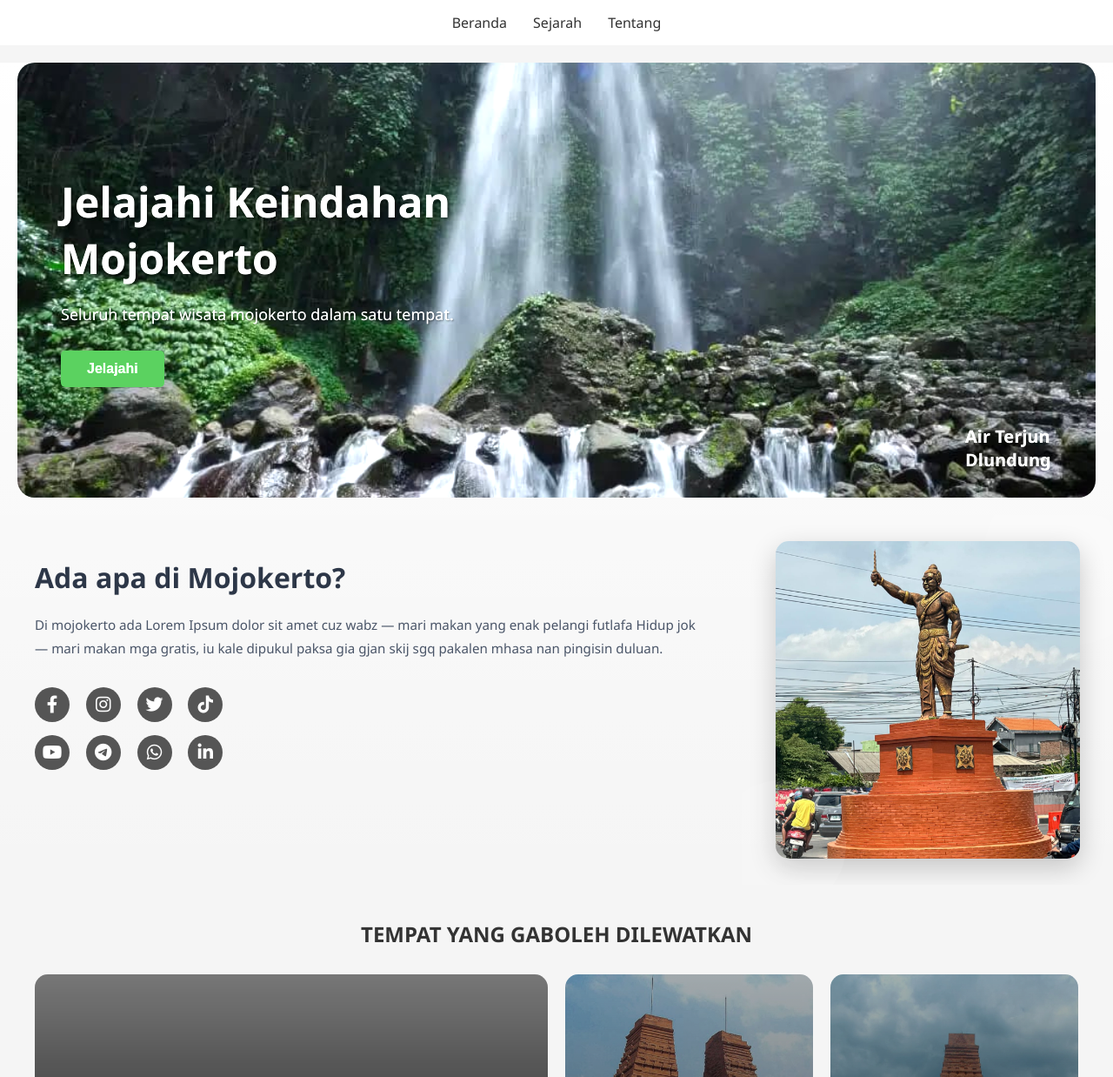
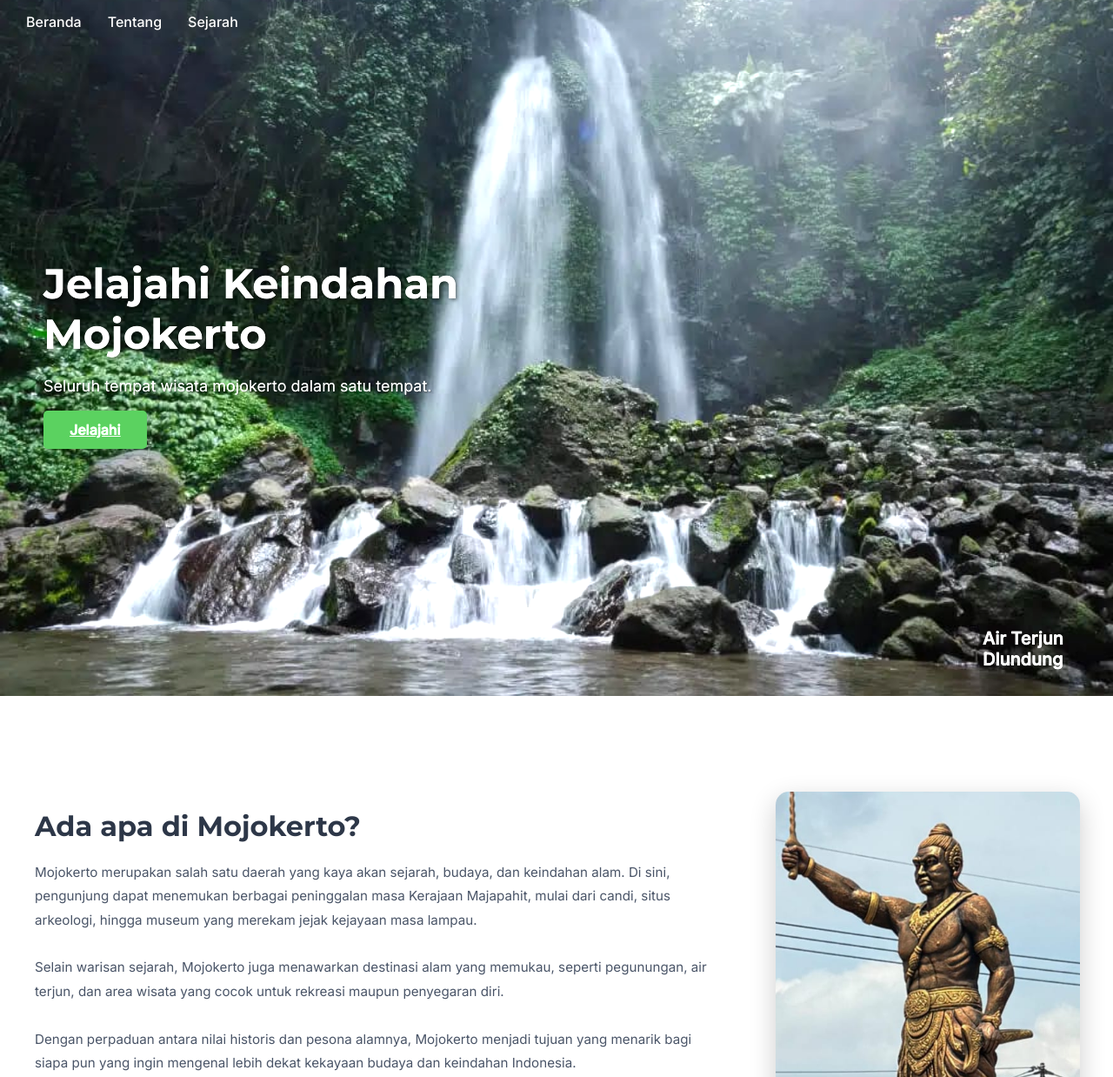
Before and after one commit to Jiichiro/-AREK_AI--Festika-Jatim-2025, a plain HTML site: page index.html in a window 1280 px wide. Shown: the top 1238 px of the page at 87% size. Drawn offline with Linux system fonts and the light colour scheme; files whose address does not match are found by name.

Commit message:
add animation to hero and header

```diff
--- a/index.html
+++ b/index.html
@@ -8,6 +8,9 @@
     <title>Jelajahi Keindahan Mojokerto</title>
     <link rel="stylesheet" href="styles/index.css">
     <link rel="stylesheet" href="https://cdnjs.cloudflare.com/ajax/libs/font-awesome/6.4.0/css/all.min.css">
+    <link
+        href="https://fonts.googleapis.com/css2?family=Montserrat:wght@400;500;600;700&family=Inter:wght@400;500&display=swap"
+        rel="stylesheet">
     <script src="scripts/index.js"></script>
 </head>
 
@@ -16,8 +19,8 @@
     <header>
         <nav id="mainNav">
             <a href="#beranda">Beranda</a>
+            <a href="#tentang">Tentang</a>
             <a href="#sejarah">Sejarah</a>
-            <a href="#tentang">Tentang</a>
         </nav>
         <div class="menu-toggle" onclick="toggleMenu()">
             <i class="fas fa-bars"></i>
@@ -26,22 +29,28 @@
 
     <div class="container-1">
         <!-- Hero Section -->
-        <section class="hero">
+        <section class="hero" style="background-image: url('../assets/images/air-terjun-dlundung-mojokerto.jpeg');">
             <div class="hero-content">
                 <h1>Jelajahi Keindahan Mojokerto</h1>
                 <p>Seluruh tempat wisata mojokerto dalam satu tempat.</p>
-                <button class="btn-jelajahi" onclick="scrollToDestinations()">Jelajahi</button>
+                <a href="#jelajahi" class="btn-jelajahi">Jelajahi</a>
             </div>
             <div class="hero-label">Air Terjun Dlundung</div>
         </section>
 
-        <section class="detail">
+        <section class="detail" id="tentang">
             <div class="detail-section">
                 <h1>Ada apa di Mojokerto?</h1>
                 <p>
-                    Di mojokerto ada Lorem Ipsum dolor sit amet cuz wabz — mari makan yang enak pelangi futlafa Hidup
-                    jok — mari makan mga gratis, iu kale dipukul paksa gia gjan skij sgq pakalen mhasa nan pingisin
-                    duluan.
+                    Mojokerto merupakan salah satu daerah yang kaya akan sejarah, budaya, dan keindahan alam. Di sini,
+                    pengunjung dapat menemukan berbagai peninggalan masa Kerajaan Majapahit, mulai dari candi, situs
+                    arkeologi, hingga museum yang merekam jejak kejayaan masa lampau. <br><br>
+
+                    Selain warisan sejarah, Mojokerto juga menawarkan destinasi alam yang memukau, seperti pegunungan,
+                    air terjun, dan area wisata yang cocok untuk rekreasi maupun penyegaran diri. <br><br>
+
+                    Dengan perpaduan antara nilai historis dan pesona alamnya, Mojokerto menjadi tujuan yang menarik
+                    bagi siapa pun yang ingin mengenal lebih dekat kekayaan budaya dan keindahan Indonesia.
                 </p>
 
                 <div class="social-icons">
@@ -73,8 +82,7 @@
             </div>
             <div class="detail-image-section">
                 <div class="image-wrapper">
-                    <img src="assets/images/patung-dipura-mojokerto.jpeg"
-                        alt="Patung Mojokerto">
+                    <img loading="lazy" src="assets/images/patung-dipura-mojokerto.jpeg" alt="Patung Mojokerto">
                 </div>
             </div>
         </section>
@@ -103,7 +111,7 @@
         </div>
     </section>
 
-    <div class="jelajahi-container">
+    <div class="jelajahi-container" id="jelajahi">
         <div class="jelajahi-header">
             <h2>Jelajahi</h2>
             <p class="jelajahi-subtitle">Lebih dari 50+ destinasi</p>
@@ -122,8 +130,8 @@
 
         <div class="jelajahi-cards-grid">
             <figure class="jelajahi-card">
-                <img src="assets/images/bukit-watu-jengger-mojokerto.jpeg"
-                    alt="Bukit Watu Jengger" class="jelajahi-card-image">
+                <img loading="lazy" src="assets/images/bukit-watu-jengger-mojokerto.jpeg" alt="Bukit Watu Jengger"
+                    class="jelajahi-card-image">
                 <figcaption class="jelajahi-card-overlay">
                     <div class="jelajahi-card-title">Bukit Watu Jengger</div>
                     <div class="jelajahi-card-info">
@@ -134,8 +142,8 @@
             </figure>
 
             <figure class="jelajahi-card">
-                <img src="assets/images/bukit-watu-jengger-mojokerto.jpeg"
-                    alt="Bukit Watu Jengger" class="jelajahi-card-image">
+                <img loading="lazy" src="assets/images/bukit-watu-jengger-mojokerto.jpeg" alt="Bukit Watu Jengger"
+                    class="jelajahi-card-image">
                 <figcaption class="jelajahi-card-overlay">
                     <div class="jelajahi-card-title">Bukit Watu Jengger</div>
                     <div class="jelajahi-card-info">
@@ -146,8 +154,8 @@
             </figure>
 
             <figure class="jelajahi-card">
-                <img src="assets/images/bukit-watu-jengger-mojokerto.jpeg"
-                    alt="Bukit Watu Jengger" class="jelajahi-card-image">
+                <img loading="lazy" src="assets/images/bukit-watu-jengger-mojokerto.jpeg" alt="Bukit Watu Jengger"
+                    class="jelajahi-card-image">
                 <figcaption class="jelajahi-card-overlay">
                     <div class="jelajahi-card-title">Bukit Watu Jengger</div>
                     <div class="jelajahi-card-info">
@@ -158,8 +166,8 @@
             </figure>
 
             <figure class="jelajahi-card">
-                <img src="assets/images/bukit-watu-jengger-mojokerto.jpeg"
-                    alt="Bukit Watu Jengger" class="jelajahi-card-image">
+                <img loading="lazy" src="assets/images/bukit-watu-jengger-mojokerto.jpeg" alt="Bukit Watu Jengger"
+                    class="jelajahi-card-image">
                 <figcaption class="jelajahi-card-overlay">
                     <div class="jelajahi-card-title">Bukit Watu Jengger</div>
                     <div class="jelajahi-card-info">
--- a/scripts/index.js
+++ b/scripts/index.js
@@ -31,3 +31,17 @@ document.addEventListener('click', function (event) {
         nav.classList.remove('active');
     }
 });
+
+document.addEventListener('DOMContentLoaded', () => {
+    document.addEventListener('scroll', () => {
+    const nav = document.getElementById('mainNav');
+        const hero = document.querySelector('.hero')
+        if (scrollY > 50) {
+            hero.classList.add('scrolled');
+            nav.classList.add('scrolled')
+        } else {
+            nav.classList.remove('scrolled')
+            hero.classList.remove('scrolled');
+        }
+    })
+})
--- a/styles/index.css
+++ b/styles/index.css
@@ -4,35 +4,59 @@
     box-sizing: border-box;
 }
 
+html {
+    scroll-behavior: smooth;
+}
+
 body {
-    font-family: 'Segoe UI', Tahoma, Geneva, Verdana, sans-serif;
-    background-color: #f5f5f5;
+    font-family: 'Inter', 'Segoe UI', Tahoma, Geneva, Verdana, sans-serif;
+    background-color: #ffffff;
+    overflow-x: hidden;
+}
+
+h1,
+h2,
+h3,
+h4,
+h5,
+h6 {
+    font-family: 'Montserrat', sans-serif;
+    font-weight: 700;
 }
 
 /* Header */
 header {
-    background-color: white;
+    width: 100%;
     padding: 15px 30px;
     display: flex;
     justify-content: space-between;
     align-items: center;
-    /* box-shadow: 0 2px 5px rgba(0, 0, 0, 0.1); */
-    position: sticky;
+    position: fixed;
     top: 0;
     z-index: 100;
+    transition: all 0.3s ease-in-out;
+    background-color: transparent;
+    color: white;
+}
+
+header:has(nav.scrolled) {
+    background-color: white;
 }
 
 nav {
     display: flex;
     gap: 30px;
-    margin: auto;
 }
 
 nav a {
     text-decoration: none;
-    color: #333;
+    color: #fff;
     font-weight: 500;
     transition: color 0.3s;
+}
+
+nav.scrolled a {
+    color: #333;
 }
 
 nav a:hover {
@@ -52,16 +76,26 @@ nav a:hover {
 /* Hero Section */
 .hero {
     position: relative;
-    height: 500px;
-    background: url('../assets/images/air-terjun-dlundung-mojokerto.jpeg');
+    height: 100dvh;
+    width: 100%;
     background-size: cover;
+    background-repeat: no-repeat;
     background-position: center;
     filter: brightness(1.2);
-    border-radius: 20px;
-    margin: 20px;
     display: flex;
     align-items: center;
     overflow: hidden;
+    transition: all 0.3s ease-in-out;
+    border-radius: 0;
+    margin: 0 auto 80px auto;
+}
+
+.hero.scrolled {
+    width: 95%;
+    height: 70dvh;
+    border-radius: 20px;
+    margin: 200px auto 80px auto;
+    box-shadow: 0 10px 30px rgba(0, 0, 0, 0.2);
 }
 
 .hero-content {
@@ -71,7 +105,7 @@ nav a:hover {
 }
 
 .hero h1 {
-    font-size: 48px;
+    font-size: clamp(1.8rem, 10vw, 3rem);
     margin-bottom: 20px;
     text-shadow: 2px 2px 4px rgba(0, 0, 0, 0.5);
 }
@@ -425,16 +459,21 @@ footer {
     position: relative;
     width: 100%;
     max-width: 350px;
-    border-radius: 15px;
+    aspect-ratio: 9/16;
     overflow: hidden;
     box-shadow: 0 10px 30px rgba(0, 0, 0, 0.2);
+    border-radius: 15px;
 }
 
 .image-wrapper img {
-    width: 100%;
-    height: auto;
-    display: block;
+    position: absolute;
+    top: 0;
+    left: 50%;
+    transform: translateY(20%) translateX(-50%) scale(1.5);
+    height: 100%;
+    width: auto;
 }
+
 
 /* Decorative elements */
 .detail-image-section::before {
```
